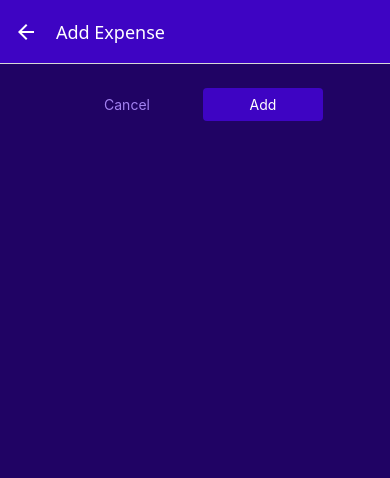
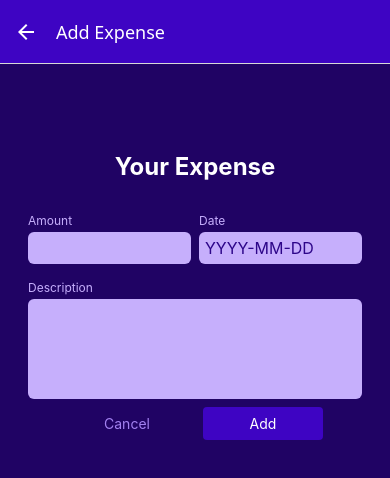
Before and after one commit to Lord2578/RNExpensesTrackerApp, a React Native app: screen /ManageExpense in a window 390 px wide. Shown: the top 478 px of the page. Built offline with nearby package versions, Linux system fonts and the light colour scheme.

Commit message:
create changing form for add,delete,update with reusable components

```diff
--- a/App.js
+++ b/App.js
@@ -64,7 +64,7 @@
 export default function App() {
   return (
     <>
-      <StatusBar style="auto" />
+      <StatusBar style="light" />
       <ExpensesContextProvider>
         <NavigationContainer>
           <Stack.Navigator
--- a/components/ExpensesOutput/ExpensesOutput.js
+++ b/components/ExpensesOutput/ExpensesOutput.js
@@ -1,4 +1,4 @@
-import { StyleSheet, View } from "react-native";
+import { StyleSheet, Text, View } from "react-native";
 
 import ExpensesSummary from "./ExpensesSummary";
 import ExpensesList from "./ExpensesList";
@@ -6,11 +6,17 @@
 
 
 
-function ExpensesOutput({ expenses, expensesPeriod }) {
+function ExpensesOutput({ expenses, expensesPeriod, fallbackText }) {
+  let content = <Text style={styles.infoText}>{fallbackText}</Text>;
+
+  if (expenses.length > 0) {
+    content = <ExpensesList expenses={expenses} />;
+  }
+
   return (
     <View style={styles.container}>
       <ExpensesSummary expenses={expenses} periodName={expensesPeriod} />
-      <ExpensesList expenses={expenses} />
+      {content}
     </View>
   );
 }
@@ -25,4 +31,10 @@
         paddingBottom: 0,
         backgroundColor: GlobalStyles.colors.primary700
     },
+    infoText: {
+        color: "white",
+        fontSize: 16,
+        textAlign: "center",
+        marginTop: 32
+    }
 });
--- /dev/null
+++ b/components/ManageExpense/ExpenseForm.js
@@ -0,0 +1,82 @@
+import { StyleSheet, Text, View } from "react-native";
+
+import Input from "./Input";
+import { useState } from "react";
+
+function ExpenseForm() {
+  const [inputValues, setInputValues] = useState({
+    amount: '',
+    date: '',
+    description: '',
+  });
+
+
+  function inputChangedHandler(inputIdentifier, enteredValue) {
+    setAmountValue((curInputValues) => {
+        return {
+            ...curInputValues,
+            [inputIdentifier]: enteredValue,
+        };
+    });
+  }
+
+  return (
+    <View style={styles.form}>
+      <Text style={styles.title}>Your Expense</Text>
+      <View style={styles.inputRow}>
+        <Input
+          style={styles.rowInput}
+          label="Amount"
+          textInputConfig={{
+            keyboardType: "decimal-pad",
+            onChangeText: inputChangedHandler.bind(this, "amount"),
+            value: inputValues.amount,
+          }}
+        />
+        <Input
+          style={styles.rowInput}
+          label="Date"
+          textInputConfig={{
+            placeholder: "YYYY-MM-DD",
+            maxLength: 10,
+            onChangeText: inputChangedHandler.bind(this, "date"),
+            value: inputValues.date,
+          }}
+        />
+      </View>
+
+      <Input
+        label="Description"
+        textInputConfig={{
+          multiline: true,
+          //  autoCorrect: false, // default is true
+          //   autoCapitalize: "none",
+          onChangeText: inputChangedHandler.bind(this, "description"),
+          value: inputValues.description,
+        }}
+      />
+    </View>
+  );
+}
+
+export default ExpenseForm;
+
+const styles = StyleSheet.create({
+  form: {
+    marginTop: 40,
+  },
+  title: {
+    fontSize: 24,
+    fontWeight: "bold",
+    color: "white",
+    textAlign: "center",
+    marginVertical: 24,
+  },
+  inputRow: {
+    flexDirection: "row",
+    justifyContent: "space-between",
+  },
+  rowInput: {
+    flex: 1,
+  },
+});
--- /dev/null
+++ b/components/ManageExpense/Input.js
@@ -0,0 +1,43 @@
+import { View, Text, TextInput, StyleSheet } from "react-native";
+import { GlobalStyles } from "../../constants/styles";
+
+function Input({ label, style, textInputConfig }) {
+
+    let inputStyle = [styles.input];
+
+    if (textInputConfig && textInputConfig.multiline) {
+        inputStyle.push(styles.inputMultiline);
+    }
+
+  return (
+    <View style={[styles.inputContainer, style]}>
+      <Text style={styles.label}>{label}</Text>
+      <TextInput style={inputStyle} {...textInputConfig} />
+    </View>
+  );
+}
+
+export default Input;
+
+const styles = StyleSheet.create({
+    inputContainer: {
+        marginHorizontal: 4,
+        marginVertical: 8,
+    },
+    label: {
+        fontSize: 12,
+        color: GlobalStyles.colors.primary100,
+        marginBottom: 4
+    },
+    input: {
+        backgroundColor: GlobalStyles.colors.primary100,
+        color: GlobalStyles.colors.primary700,
+        padding: 6,
+        borderRadius: 6,
+        fontSize: 16
+    },
+    inputMultiline: {
+        minHeight: 100,
+        textAlignVertical: 'top'
+    },
+})
--- a/screens/AllExpenses.js
+++ b/screens/AllExpenses.js
@@ -5,7 +5,7 @@
 
 function AllExpenses() {
     const expensesCtx = useContext(ExpensesContext);
-    return <ExpensesOutput expenses={expensesCtx.expenses} expensesPeriod="Total"  />
+    return <ExpensesOutput expenses={expensesCtx.expenses} expensesPeriod="Total" fallbackText={"No expenses found."} />
 }
 
 export default AllExpenses;
--- a/screens/ManageExpense.js
+++ b/screens/ManageExpense.js
@@ -1,9 +1,11 @@
 import { useContext, useLayoutEffect } from "react";
 import { StyleSheet, View } from "react-native";
+
 import IconButton from "../components/UI/IconButton";
 import { GlobalStyles } from "../constants/styles";
+import { ExpensesContext } from "../store/expenses-context";
+import ExpenseForm from "../components/ManageExpense/ExpenseForm";
 import Button from "../components/UI/Button";
-import { ExpensesContext } from "../store/expenses-context";
 
 function ManageExpense({ route, navigation }) {
   const editedExpenseId = route.params?.expenseId;
@@ -20,6 +22,8 @@
   function deleteExpenseHandler() {
     // Delete the expense
     expensesCtx.deleteExpense(editedExpenseId);
+    navigation.goBack();
+    alert("Expense deleted!");
   }
 
   function cancelHandler() {
@@ -27,11 +31,25 @@
   }
 
   function confirmHandler() {
+    if (isEditing) {
+      expensesCtx.updateExpense( editedExpenseId, {
+        description: "New Expense!!!!!!",
+        amount: 20.99,
+        date: new Date("2025-02-04"),
+      });
+    } else {
+      expensesCtx.addExpense({
+        description: "New Expense",
+        amount: 19.99,
+        date: new Date("2025-02-04"),
+      });
+    }
     navigation.goBack();
   }
 
   return (
     <View style={styles.container}>
+    <ExpenseForm />
       <View style={styles.buttons}>
         <Button style={styles.button} mode="flat" onPress={cancelHandler}>
           Cancel
--- a/screens/RecentExpenses.js
+++ b/screens/RecentExpenses.js
@@ -5,16 +5,22 @@
 import { getDateMinusDays } from "../util/date";
 
 function RecentExpenses() {
-    const expensesCtx = useContext(ExpensesContext);
+  const expensesCtx = useContext(ExpensesContext);
 
-    const recentExpenses = expensesCtx.expenses.filter((expenses) => {
-        const today = new Date();
-        const date7DaysAgo = getDateMinusDays(today, 7);
+  const recentExpenses = expensesCtx.expenses.filter((expenses) => {
+    const today = new Date();
+    const date7DaysAgo = getDateMinusDays(today, 7);
 
-        return expenses.date > date7DaysAgo;
-    })
+    return expenses.date > date7DaysAgo && expenses.date <= today;
+  });
 
-    return <ExpensesOutput expenses={recentExpenses} expensesPeriod="Last 7 Days"  />
+  return (
+    <ExpensesOutput
+      expenses={recentExpenses}
+      expensesPeriod="Last 7 Days"
+      fallbackText={"No recent expenses found."}
+    />
+  );
 }
 
 export default RecentExpenses;
--- a/store/expenses-context.js
+++ b/store/expenses-context.js
@@ -94,7 +94,7 @@
 function ExpensesContextProvider({ children }) {
   const [expensesState, dispatch] = useReducer(expensesReducer, DUMMY_EXPENSES);
 
-  function addExpense({ expenseData }) {
+  function addExpense( expenseData ) {
     dispatch({ type: "ADD", payload: expenseData });
   }
 
```
